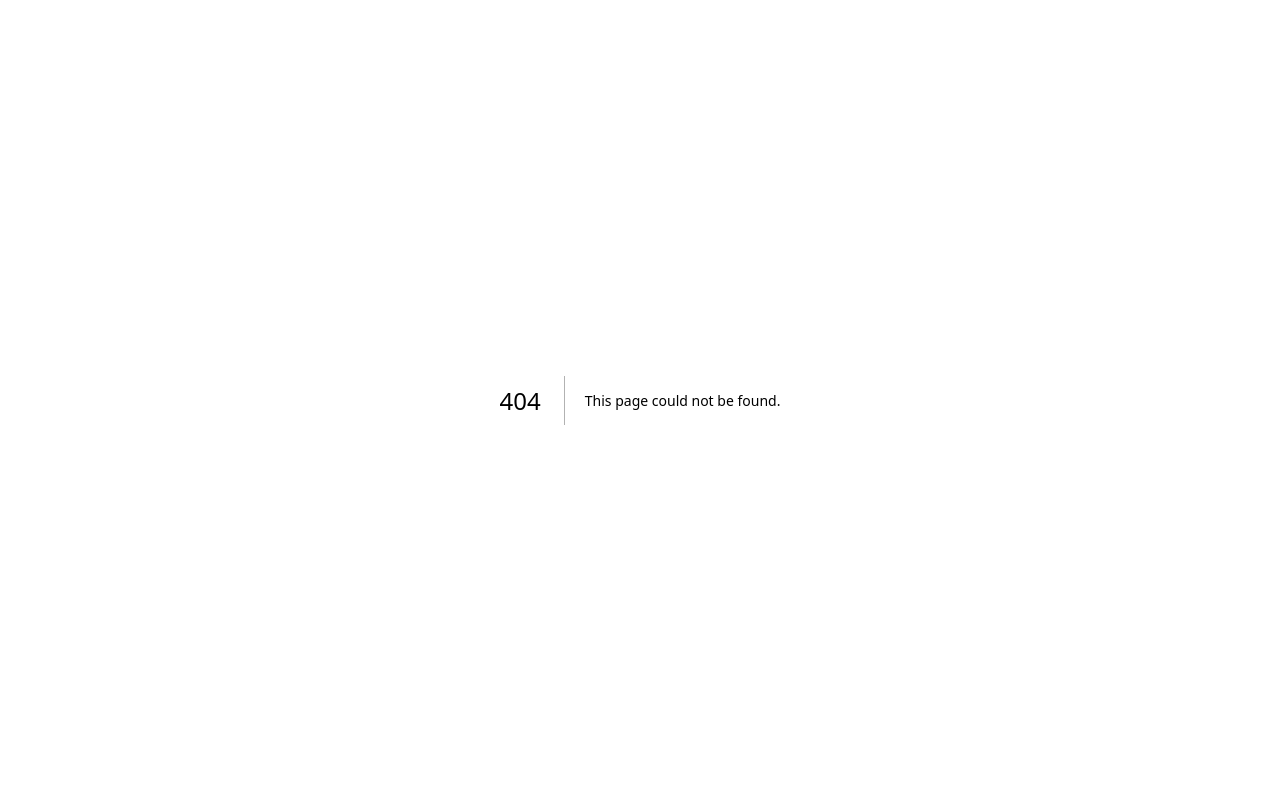
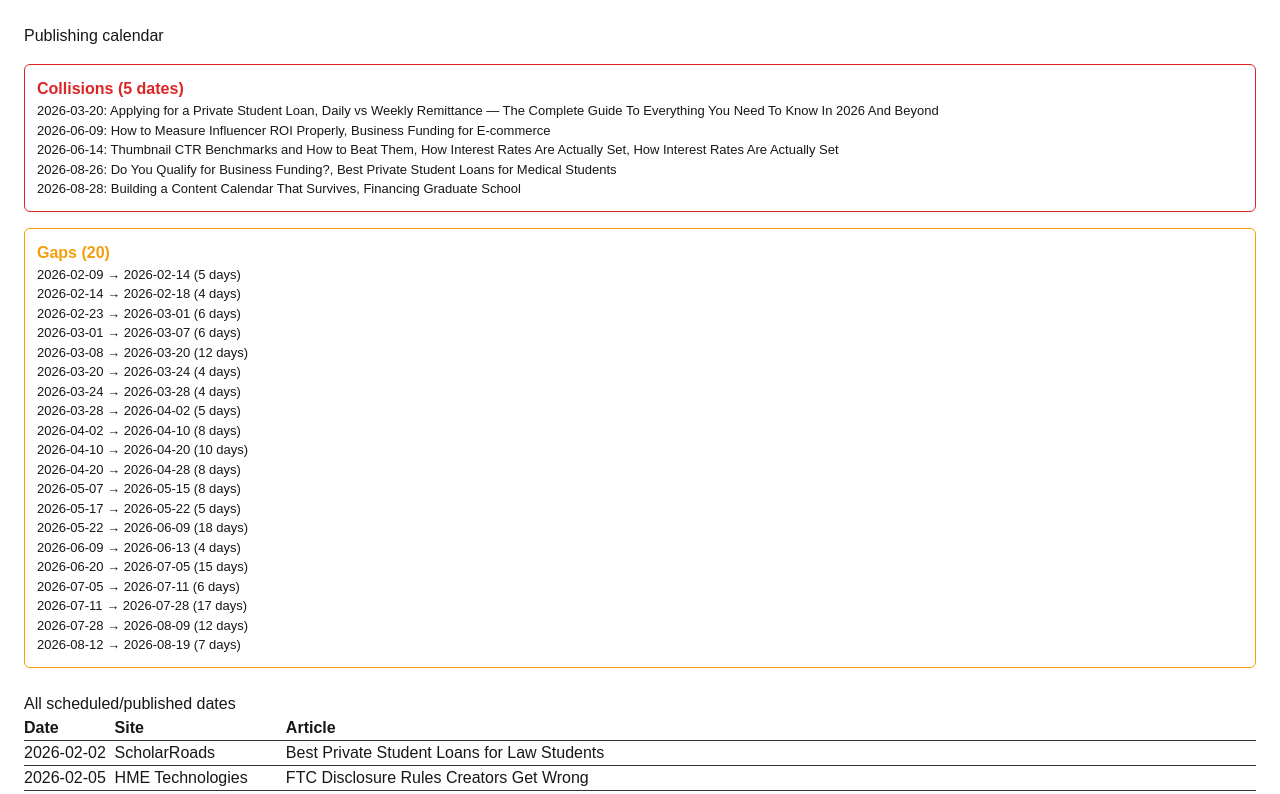
Before and after one commit to miyaarif/blog-dashboard-, a Next.js app: page /calendar in a window 1280 px wide. Before the commit this address had no page. Shown: the top 794 px of the page. Built offline with nearby package versions, Linux system fonts and the light colour scheme.

Commit message:
M5: publishing calendar with collision and gap detection

```diff
--- /dev/null
+++ b/app/calendar/page.tsx
@@ -0,0 +1,106 @@
+import { getArticles, getSiteById } from "@/lib/sites";
+
+export default function CalendarPage() {
+  const articles = getArticles();
+
+  // group by scheduled_for or published_at date
+  const dated = articles.filter((a) => a.scheduled_for || a.published_at);
+
+  const byDate: Record<string, typeof articles> = {};
+  dated.forEach((a) => {
+    const date = (a.scheduled_for || a.published_at)!.split("T")[0];
+    if (!byDate[date]) byDate[date] = [];
+    byDate[date].push(a);
+  });
+
+  const sortedDates = Object.keys(byDate).sort();
+
+  // find collisions: more than one article on the same date
+  const collisions = sortedDates.filter((d) => byDate[d].length > 1);
+
+  // find gaps: more than 3 days between consecutive publish dates
+  const gaps: string[] = [];
+  for (let i = 1; i < sortedDates.length; i++) {
+    const prev = new Date(sortedDates[i - 1]);
+    const curr = new Date(sortedDates[i]);
+    const diffDays = (curr.getTime() - prev.getTime()) / (1000 * 60 * 60 * 24);
+    if (diffDays > 3) {
+      gaps.push(
+        `${sortedDates[i - 1]} → ${sortedDates[i]} (${Math.round(diffDays)} days)`,
+      );
+    }
+  }
+
+  return (
+    <div style={{ padding: 24 }}>
+      <h1>Publishing calendar</h1>
+
+      {collisions.length > 0 && (
+        <div
+          style={{
+            marginTop: 16,
+            padding: 12,
+            border: "1px solid #dc2626",
+            borderRadius: 6,
+          }}
+        >
+          <strong style={{ color: "#dc2626" }}>
+            Collisions ({collisions.length} dates)
+          </strong>
+          <ul>
+            {collisions.map((d) => (
+              <li key={d} style={{ fontSize: 13 }}>
+                {d}: {byDate[d].map((a) => a.title).join(", ")}
+              </li>
+            ))}
+          </ul>
+        </div>
+      )}
+
+      {gaps.length > 0 && (
+        <div
+          style={{
+            marginTop: 16,
+            padding: 12,
+            border: "1px solid #f59e0b",
+            borderRadius: 6,
+          }}
+        >
+          <strong style={{ color: "#f59e0b" }}>Gaps ({gaps.length})</strong>
+          <ul>
+            {gaps.map((g) => (
+              <li key={g} style={{ fontSize: 13 }}>
+                {g}
+              </li>
+            ))}
+          </ul>
+        </div>
+      )}
+
+      <h2 style={{ marginTop: 24 }}>All scheduled/published dates</h2>
+      <table style={{ width: "100%", borderCollapse: "collapse" }}>
+        <thead>
+          <tr>
+            <th style={{ textAlign: "left" }}>Date</th>
+            <th style={{ textAlign: "left" }}>Site</th>
+            <th style={{ textAlign: "left" }}>Article</th>
+          </tr>
+        </thead>
+        <tbody>
+          {sortedDates.map((date) =>
+            byDate[date].map((a) => {
+              const site = getSiteById(a.site_id);
+              return (
+                <tr key={a.id} style={{ borderTop: "1px solid #333" }}>
+                  <td>{date}</td>
+                  <td>{site?.name}</td>
+                  <td>{a.title}</td>
+                </tr>
+              );
+            }),
+          )}
+        </tbody>
+      </table>
+    </div>
+  );
+}
```
